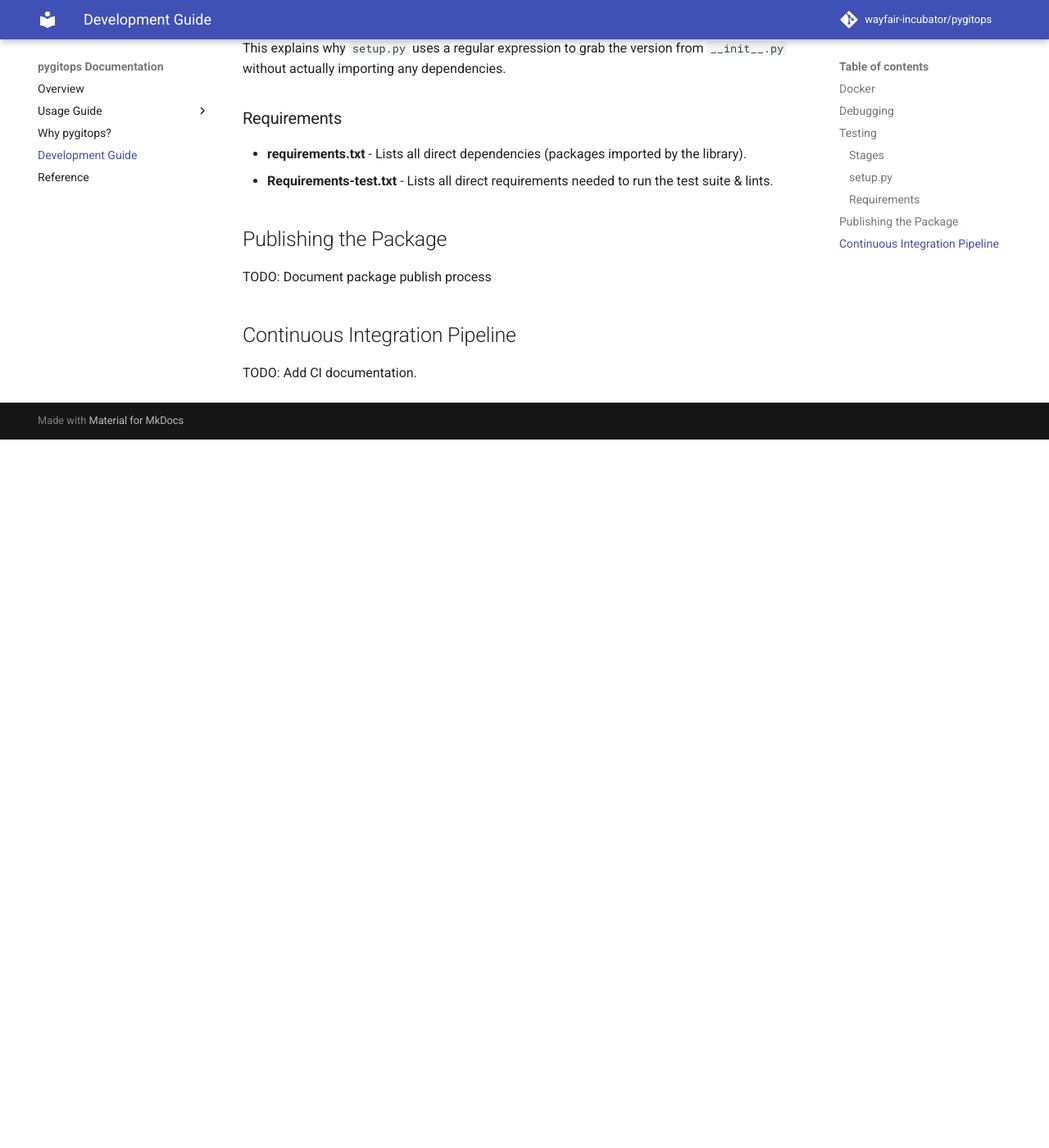
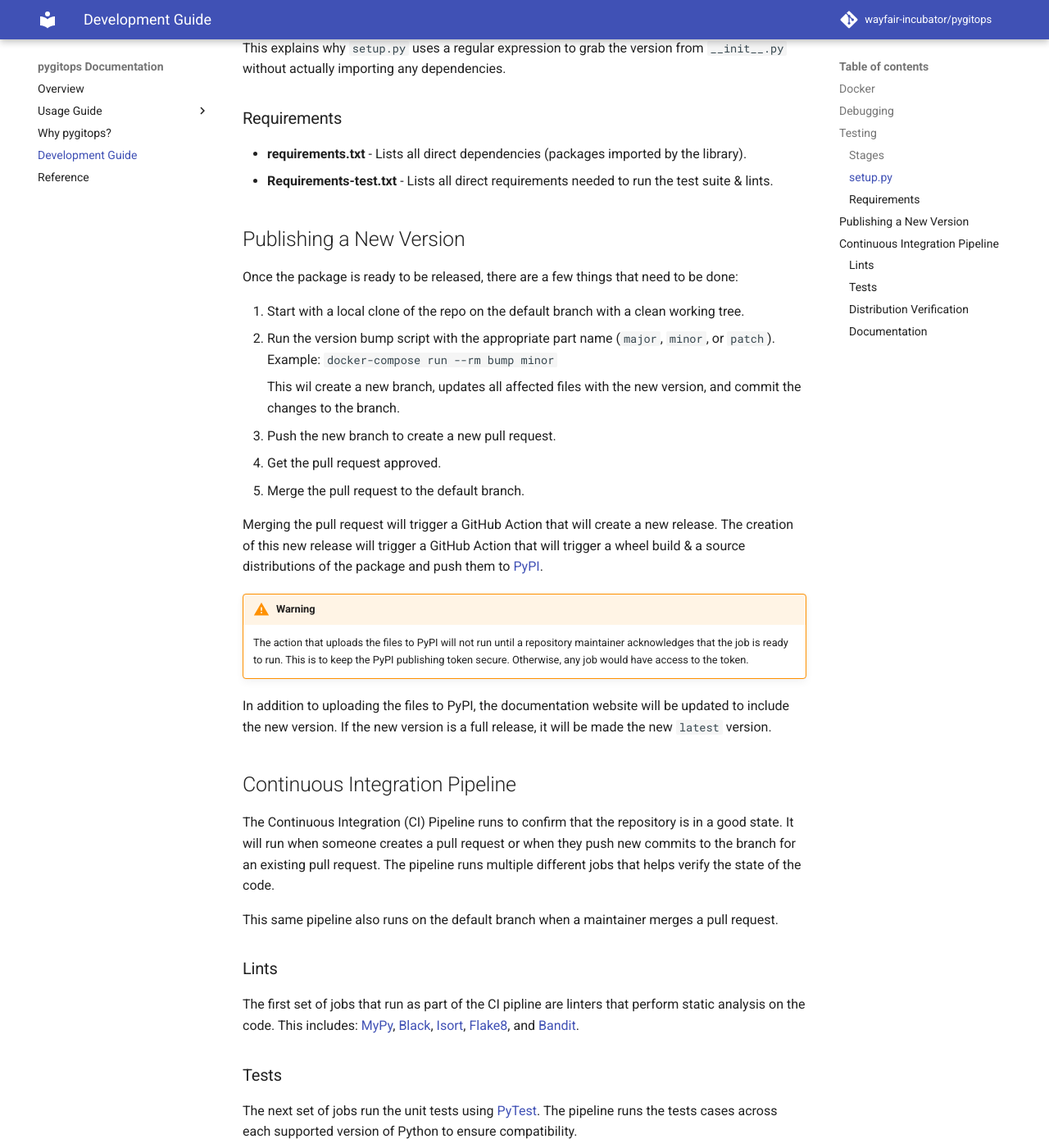
Before and after one commit to wayfair-incubator/pygitops, an MkDocs documentation site: the page built from docs/development-guide.md, in a window 1280 px wide and 1400 px high, scrolled down 2078 px. Shown: the whole window at 82% size. Built offline with MkDocs 1.6.1 and Material for MkDocs 9.7.7, drawn with Linux system fonts in a browser that asks for light colours; comment, search, counter and statistics services are not loaded; the version menu is left out; before the commit the page ends 2614 px from its top, so only the background shows below that; some of the changed text lies outside the part shown.

Commit message:
Add bump2version (#151)

```diff
--- a/docs/development-guide.md
+++ b/docs/development-guide.md
@@ -86,13 +86,69 @@ grab the version from `__init__.py` without actually importing any dependencies.
 * **requirements.txt** - Lists all direct dependencies (packages imported by the library).
 * **Requirements-test.txt** - Lists all direct requirements needed to run the test suite & lints.
 
-## Publishing the Package
+## Publishing a New Version
 
-TODO: Document package publish process
+Once the package is ready to be released, there are a few things that need to be done:
+
+1. Start with a local clone of the repo on the default branch with a clean working tree.
+2. Run the version bump script with the appropriate part name (`major`, `minor`, or `patch`).
+    Example: `docker-compose run --rm bump minor`
+
+    This wil create a new branch, updates all affected files with the new version, and commit the changes to the branch.
+
+3. Push the new branch to create a new pull request.
+4. Get the pull request approved.
+5. Merge the pull request to the default branch.
+
+Merging the pull request will trigger a GitHub Action that will create a new release. The creation of this new
+release will trigger a GitHub Action that will trigger a wheel build & a source distributions of the package and push them to
+[PyPI][pypi].
+
+!!! warning
+    The action that uploads the files to PyPI will not run until a repository maintainer acknowledges that the job is
+    ready to run. This is to keep the PyPI publishing token secure. Otherwise, any job would have access to the token.
+
+In addition to uploading the files to PyPI, the documentation website will be updated to include the new version. If the
+new version is a full release, it will be made the new `latest` version.
 
 ## Continuous Integration Pipeline
 
-TODO: Add CI documentation.
+The Continuous Integration (CI) Pipeline runs to confirm that the repository is in a good state. It will run when
+someone creates a pull request or when they push new commits to the branch for an existing pull request. The pipeline
+runs multiple different jobs that helps verify the state of the code.
+
+This same pipeline also runs on the default branch when a maintainer merges a pull request.
+
+### Lints
+
+The first set of jobs that run as part of the CI pipline are linters that perform static analysis on the code. This
+includes: [MyPy][mypy-docs], [Black][black-docs], [Isort][isort-docs], [Flake8][flake8-docs], and [Bandit][bandit-docs].
+
+### Tests
+
+The next set of jobs run the unit tests using [PyTest][pytest-docs]. The pipeline runs the tests cases across each
+supported version of Python to ensure compatibility.
+
+For each run of the test cases, the job will record the test results and code coverage information. The pipeline uploads
+the code coverage information to [CodeCov][codecov] to ensure that a pull request doesn't significantly reduce the total
+code coverage percentage or introduce a large amount of code that is untested.
+
+### Distribution Verification
+
+The next set of jobs build the wheel distribution, installs in into a virtual environment, and then runs Python to
+import the library version. This works as a smoke test to ensure that the library can be packaged correctly and used.
+The pipeline runs the tests cases across each supported version of Python to ensure compatibility.
+
+### Documentation
+
+The remaining jobs are all related to documentation.
+
+* A job runs each of the code examples that are used in the documentation to verify they produce the expected results.
+* A job builds the documentation in strict mode so that it will fail if there are any errors. The job records the
+    generated files so that the documentation website can be viewed in its rendered form.
+* When the pipeline is running as a result of a maintainer merging a pull request to the default branch, a job runs that
+    publishes the current state of the documentation to as the `dev` version. This will allow users to view the state of
+    the documentation as it has changed since a maintainer published the `latest` version.
 
 [usage-guide]: usage-guide/fundamentals.md
 [code of conduct]: https://github.com/wayfair-incubator/pygitops/blob/main/CODE_OF_CONDUCT.md
@@ -108,3 +164,5 @@ TODO: Add CI documentation.
 [isort-docs]: https://pycqa.github.io/isort/
 [flake8-docs]: http://flake8.pycqa.org/en/stable/
 [bandit-docs]: https://bandit.readthedocs.io/en/stable/
+[pypi]: https://pypi.org/project/pygitops/
+[codecov]: https://about.codecov.io/
--- a/requirements-test.txt
+++ b/requirements-test.txt
@@ -1,5 +1,6 @@
 bandit==1.7.0
 black==21.9b0
+bump2version==1.0.1
 flake8==3.9.2
 isort==5.9.3
 mypy==0.910
```
Also changed, not shown: docker-compose.yaml (+11 -0 lines), docs/index.md (+1 -1 lines), .bumpversion.cfg (added), 3 other files.
